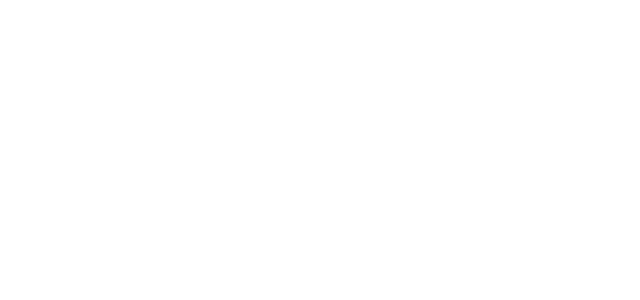
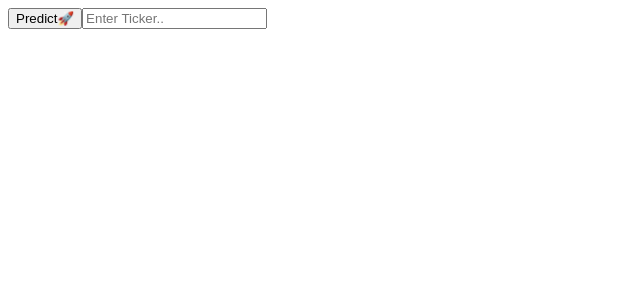
Before and after one commit to LoKaki1/AiBotSimulatorTrading, a React (Create React App) app in the folder frontend/: page / in a window 1280 px wide. Shown: the top 300 px of the page, without its empty margins (0-640 px from the left). Built offline with nearby package versions, Linux system fonts and the light colour scheme.

Commit message:
Add useContext

```diff
--- a/frontend/src/Components/App.tsx
+++ b/frontend/src/Components/App.tsx
@@ -1,10 +1,15 @@
-import React from 'react';
+import React from "react";
+import { TickerProvider } from "../Hooks/Context/TickerContext";
+import FatherHook from "../Hooks/FatherHook";
+import PredictionComponent from "./Prediction/PredictionComponent";
 
 function App() {
   return (
-    <div >
-
-    </div>
+    <FatherHook>
+      <div>
+        <PredictionComponent/>
+      </div>
+    </FatherHook>
   );
 }
 
--- /dev/null
+++ b/frontend/src/Components/Prediction/PredictionComponent.tsx
@@ -0,0 +1,12 @@
+import React from "react";
+import PredictionButton from "./PredictionParts/PredictionButton";
+import PredictionTickerInput from "./PredictionParts/PredictionTickerInput";
+
+export default function PredictionComponent() {
+  return (
+    <div>
+      <PredictionButton />
+      <PredictionTickerInput />
+    </div>
+  );
+}
--- /dev/null
+++ b/frontend/src/Components/Prediction/PredictionParts/PredictionButton.tsx
@@ -0,0 +1,7 @@
+import React from 'react'
+
+export default function PredictionButton() {
+    return (
+        <button>Predict🚀</button>
+    )
+}
--- /dev/null
+++ b/frontend/src/Components/Prediction/PredictionParts/PredictionTickerInput.tsx
@@ -0,0 +1,13 @@
+import React from "react";
+import { useTicker } from "../../../Hooks/Context/TickerContext";
+
+export default function PredictionTickerInput() {
+  const { ticker, setTicker } = useTicker();
+  return (
+    <input
+      value={ticker}
+      onChange={(e) => setTicker(e.target.value.toUpperCase())}
+      placeholder={"Enter Ticker.."}
+    />
+  );
+}
--- /dev/null
+++ b/frontend/src/Hooks/Context/TickerContext.tsx
@@ -0,0 +1,20 @@
+import React, { useContext, useState, Dispatch, SetStateAction, createContext } from 'react'
+
+type ContextType = {
+    ticker: string,
+    setTicker: Dispatch<SetStateAction<string>> | any
+}
+const TickerContext = createContext<ContextType>({ticker: '', setTicker: null});
+export function TickerProvider({ children } : {children : any}) {
+  const [ticker, setTicker] = useState<string>('');
+    return (
+        <TickerContext.Provider value={{ ticker, setTicker }}>
+              {children}
+        </TickerContext.Provider>
+    )
+}
+
+export const useTicker = () => {
+  const { ticker, setTicker } = useContext(TickerContext)
+  return {ticker, setTicker }
+}
--- /dev/null
+++ b/frontend/src/Hooks/FatherHook.tsx
@@ -0,0 +1,10 @@
+import React from "react";
+import { TickerProvider } from "./Context/TickerContext";
+
+export default function FatherHook({ children }: { children: any }) {
+  return (
+    <>
+      <TickerProvider>{children}</TickerProvider>
+    </>
+  );
+}
```
Also changed, not shown: frontend/src/Components/Watchlist/WatchlistGrid.tsx (added, +8 -0 lines), frontend/src/Components/Prediction/PredictionButton.tsx (deleted).
